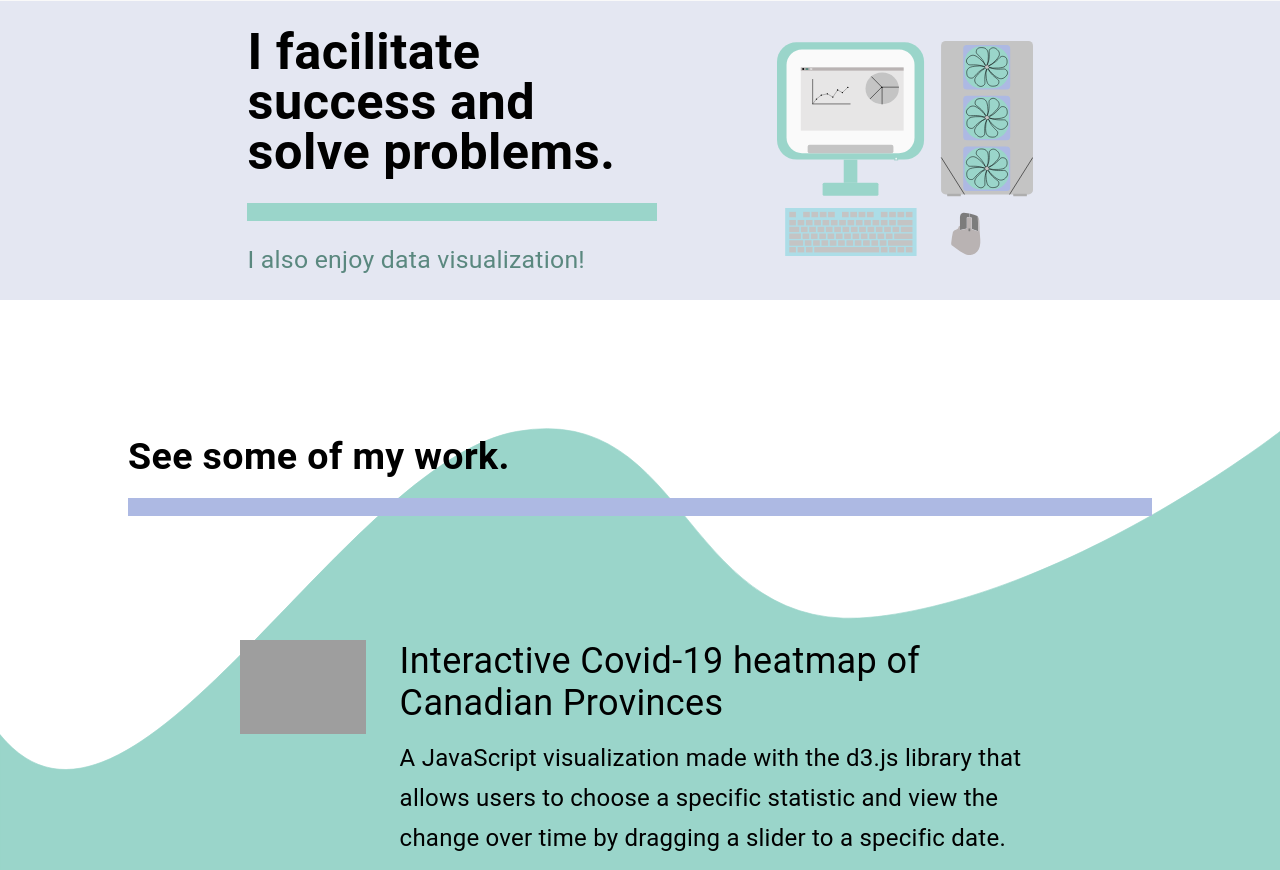
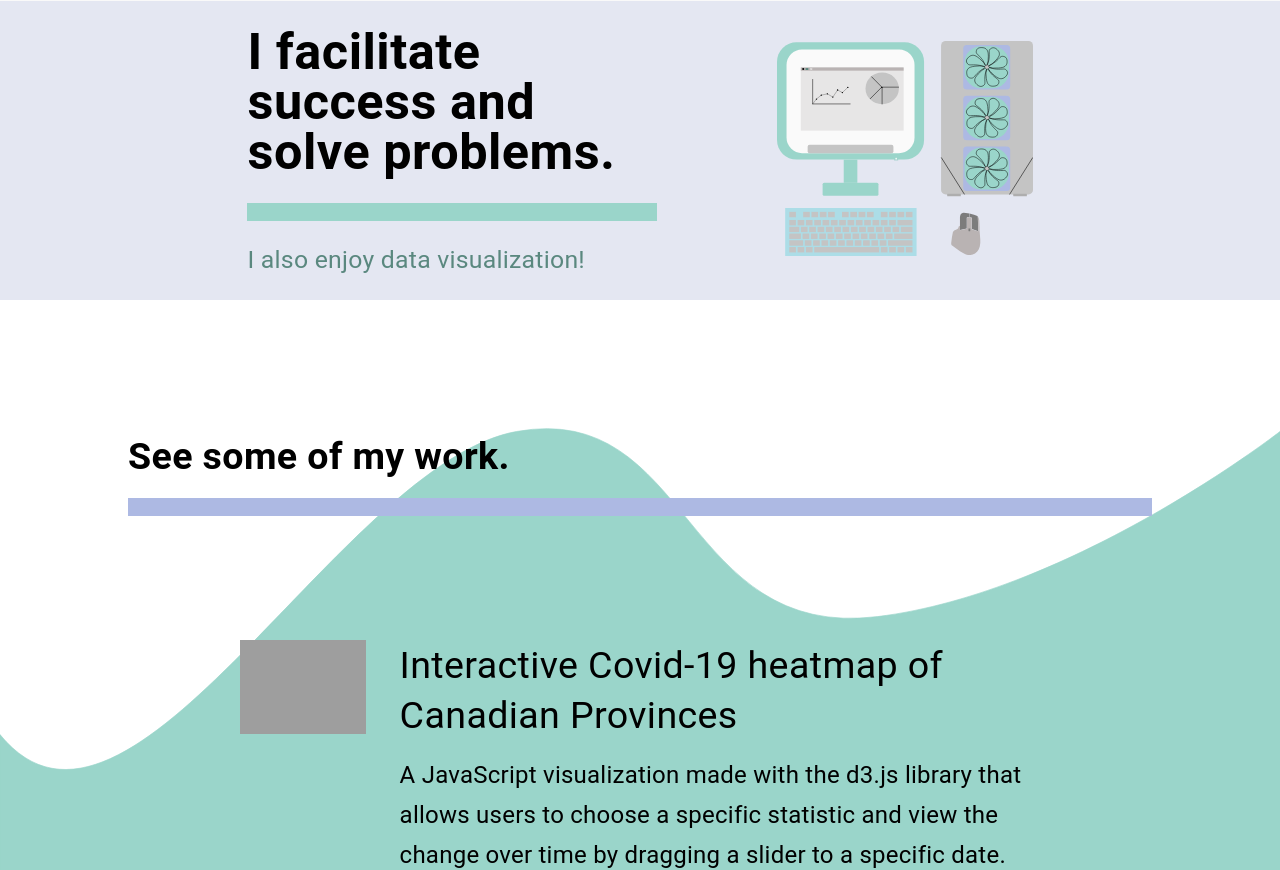
Before and after one commit to josephhailu/vanillaPortfolio, a plain HTML site: page index.html in a window 1280 px wide. Shown: the part 84-954 px from the top of the page. Drawn offline with nearby package versions, Linux system fonts and the light colour scheme; grey boxes are pictures that could not be loaded.

Commit message:
changed letter spacing, line heights, and font sizes using css varibales

```diff
--- a/css/main.css
+++ b/css/main.css
@@ -7,6 +7,8 @@
 
 
     --h1-letter-spacing: calc(12px + 3vw);
+    --h2-letter-spacing: calc(12px + 2vw);
+    --h3-letter-spacing: calc(12px + 1vw);
 
 }
 
@@ -197,8 +199,8 @@ main {
 }
 
 .projectTitle {
-    font-size: 36px;
-    line-height: 42px;
+    font-size: var(--h2-font-size);
+    line-height: var(--h1-letter-spacing);
     letter-spacing: 0.01em;
 }
 
@@ -216,7 +218,7 @@ main {
 
 .aboutSeparator {
     margin: 14px 0px;
-    width: 508px;
+    width: auto;
     border: 9px solid #9AD5CA;
 }
 
```
